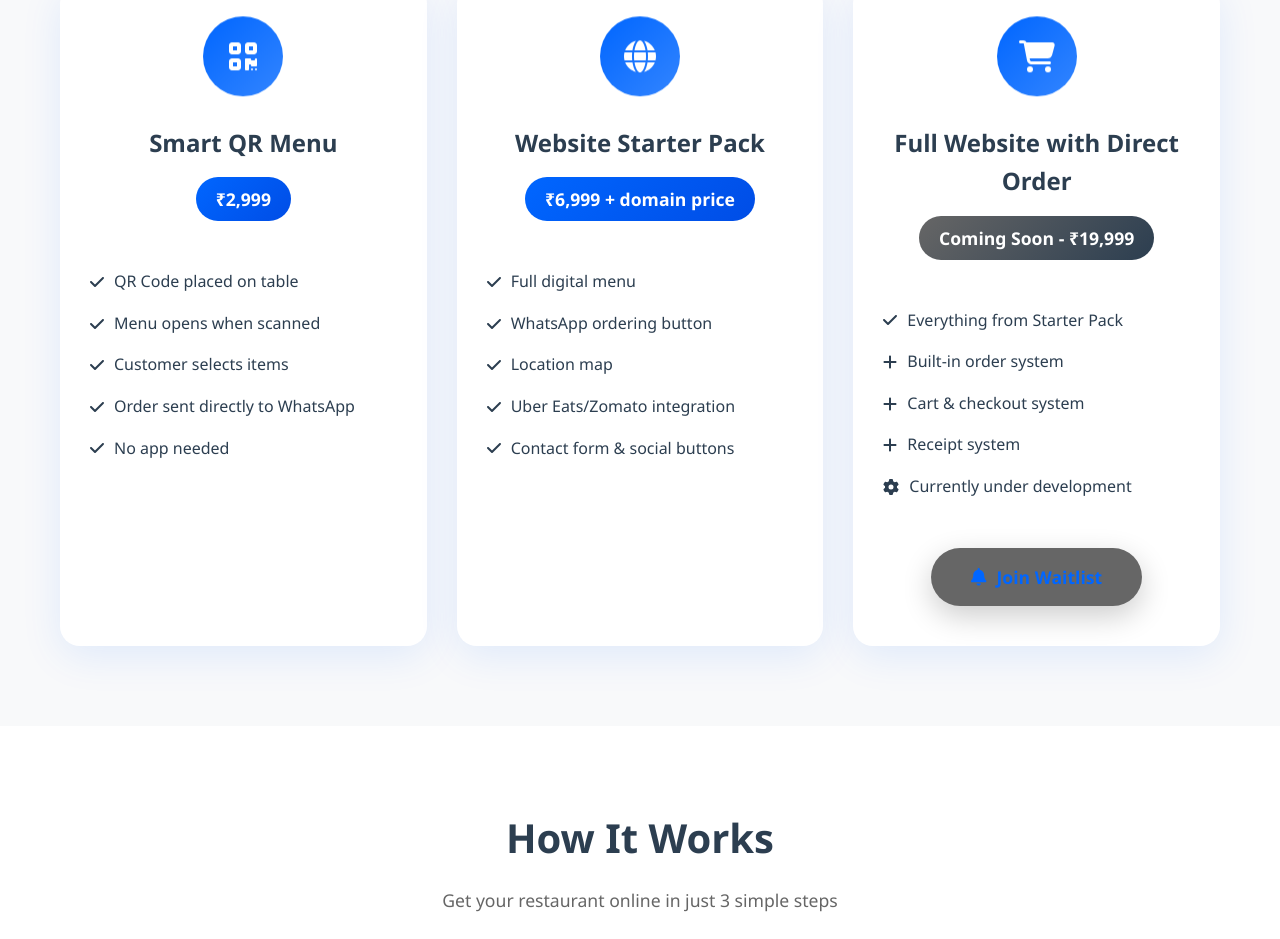
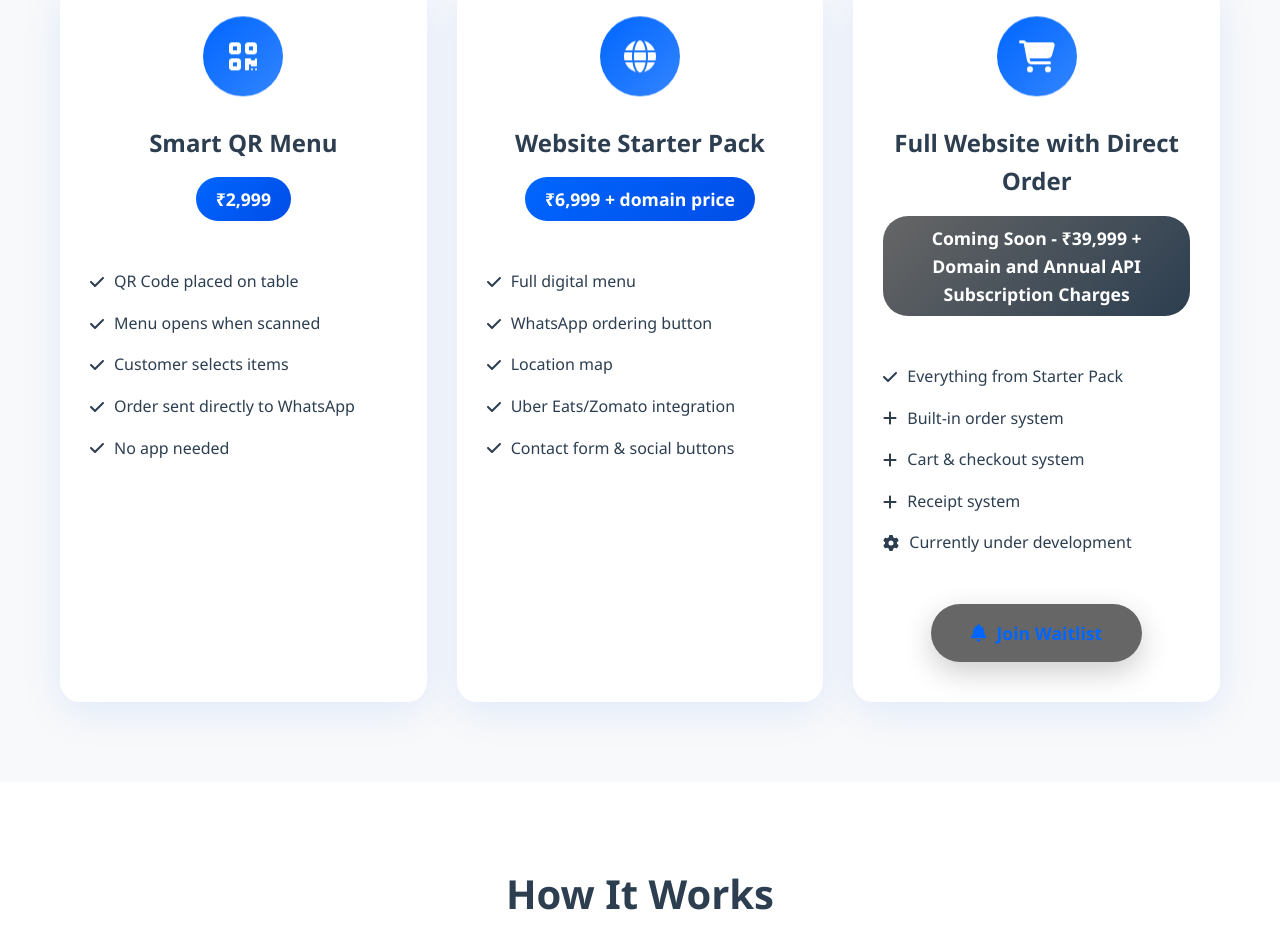
Before and after one commit to Sahilthakkar19/SMARTBITE, a plain HTML site: page index.html in a window 1280 px wide. Shown: the part 783-1722 px from the top of the page. Drawn offline with Linux system fonts and the light colour scheme.

Commit message:
Update index.html

```diff
--- a/index.html
+++ b/index.html
@@ -569,7 +569,7 @@
                         <i class="fas fa-shopping-cart"></i>
                     </div>
                     <h3>Full Website with Direct Order</h3>
-                    <div class="price coming-soon">Coming Soon - ₹19,999</div>
+                    <div class="price coming-soon">Coming Soon - ₹39,999 + Domain and Annual API Subscription Charges</div>
                     <ul class="service-features">
                         <li><i class="fas fa-check"></i> Everything from Starter Pack</li>
                         <li><i class="fas fa-plus"></i> Built-in order system</li>
```
